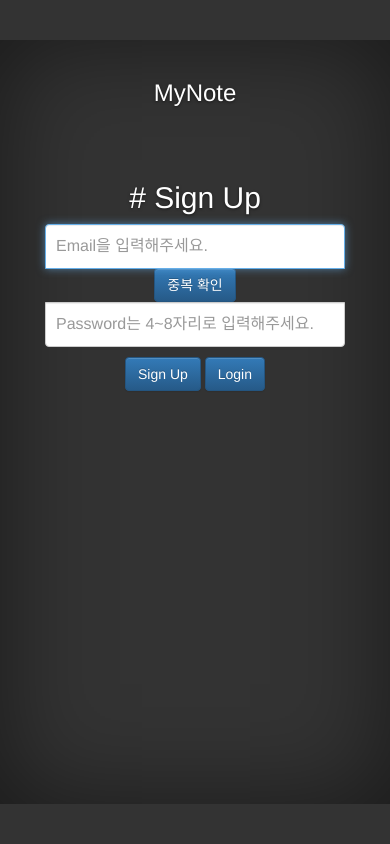
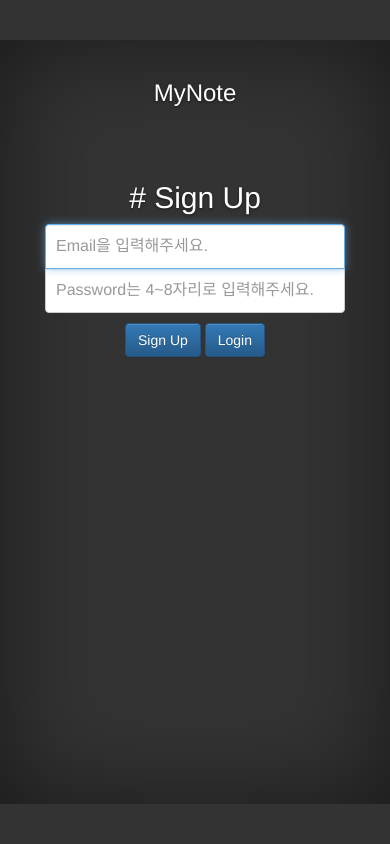
Before and after one commit to liveegg/mynote, a Python web app: template simulation/templates/root/regist.html in a window 390 px wide. Run offline with Jinja, Linux system fonts and the light colour scheme; the template is opened without the code that fills it, so the values that code supplies are empty; some libraries are stand-ins or nearby versions.

Commit message:
ok버튼 위치 수정, 게시판 반응형 수정

```diff
--- a/simulation/templates/root/regist.html
+++ b/simulation/templates/root/regist.html
@@ -13,9 +13,49 @@
 	<link href="/static/css/starter-template.css" rel="stylesheet">
 	<link href="/static/css/login.css" rel="stylesheet">
     <link href="/static/css/cover.css" rel="stylesheet">
+</head>
+
+<body>
+
+	<div class="site-wrapper">
+
+		<div class="site-wrapper-inner">
+
+			<div class="cover-container">
+
+				<div class="masthead clearfix">
+					<div class="inner">
+						<h3 class="masthead-brand">MyNote</h3>
+					</div>
+				</div>
+
+
+				<div class="container">
+
+					<form class="form-signin">
+						<h2 class="form-signin-heading"># Sign Up</h2>
+						<label for="inputEmail" class="sr-only">Email address</label>
+						<input type="email" id="inputEmail" class="form-control" placeholder="Email을 입력해주세요." required autofocus>
+						<!-- <input type="button" class="btn btn-primary" id="idCheck" value="중복 확인" onclick="javascript:fn_id_check();"/> -->
+						<label for="inputPassword" class="sr-only">Password</label>
+						<input type="password" id="inputPassword" class="form-control" placeholder="Password는 4~8자리로 입력해주세요." required>
+						<!-- <button class="btn btn-lg btn-primary btn-block" type="submit" onclick="javascript:info_check();">Sign in</button> -->
+						<input type="button" class="btn btn-primary" value="Sign Up" id="signupBt"/>
+						<input type="button" class="btn btn-primary" value="Login" id="loginBt" />
+						<!--<button class="btn btn-lg btn-primary btn-block" type="submit" onclick="javascript:info_check();">Sign Up</button>-->
+					</form>
+
+				</div>
+				<!-- /container -->
+
+			</div>
+
+		</div>
+
+	</div>
 
     <script>
-	    function fn_id_check() {
+	    $('#inputEmail').focusout(function() {
 
 	    	var regex = /^([\w-]+(?:\.[\w-]+)*)@((?:[\w-]+\.)*\w[\w-]{0,66})\.([a-z]{2,6}(?:\.[a-z]{2})?)$/;
 
@@ -37,9 +77,9 @@
 					}
 				});
 	    	}
-		}
+		});
 
-		function info_check() {
+		$('#signupBt').click(function() {
 
 			var regex = /^([\w-]+(?:\.[\w-]+)*)@((?:[\w-]+\.)*\w[\w-]{0,66})\.([a-z]{2,6}(?:\.[a-z]{2})?)$/;
 
@@ -64,52 +104,13 @@
 					}
 				});
 			}
-		}
+		});
 
-		function move() {
+		$('#loginBt').click(function() {
 			location.href = "/login";
-		}
+		});
 
     </script>
-</head>
 
-<body>
-
-	<div class="site-wrapper">
-
-		<div class="site-wrapper-inner">
-
-			<div class="cover-container">
-
-				<div class="masthead clearfix">
-					<div class="inner">
-						<h3 class="masthead-brand">MyNote</h3>
-					</div>
-				</div>
-
-
-				<div class="container">
-
-					<form class="form-signin">
-						<h2 class="form-signin-heading"># Sign Up</h2>
-						<label for="inputEmail" class="sr-only">Email address</label>
-						<input type="email" id="inputEmail" class="form-control" placeholder="Email을 입력해주세요." required autofocus>
-						<input type="button" class="btn btn-primary" id="idCheck" value="중복 확인" onclick="javascript:fn_id_check();"/>
-						<label for="inputPassword" class="sr-only">Password</label>
-						<input type="password" id="inputPassword" class="form-control" placeholder="Password는 4~8자리로 입력해주세요." required>
-						<!-- <button class="btn btn-lg btn-primary btn-block" type="submit" onclick="javascript:info_check();">Sign in</button> -->
-						<input type="button" class="btn btn-primary" value="Sign Up" onclick="javascript:info_check();"/>
-						<input type="button" class="btn btn-primary" value="Login" onclick="javascript:move();"/>
-						<!--<button class="btn btn-lg btn-primary btn-block" type="submit" onclick="javascript:info_check();">Sign Up</button>-->
-					</form>
-
-				</div>
-				<!-- /container -->
-
-			</div>
-
-		</div>
-
-	</div>
 </body>
 </html>
```
Also changed, not shown: simulation/templates/diary/list.html (+2 -13 lines), simulation/templates/diary/write.html (+8 -6 lines).
